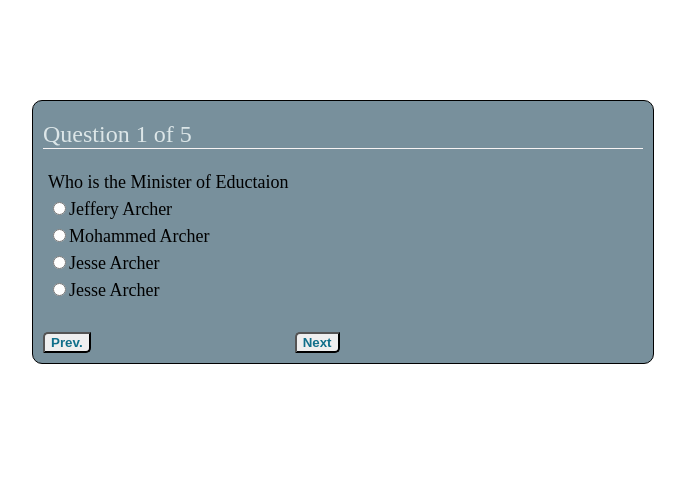
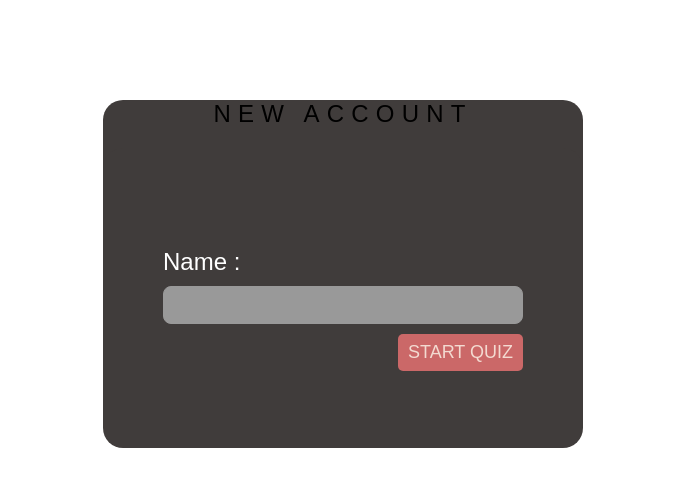
Before and after one commit to Chigozie391/Chigozie391.github.io, a plain HTML site: page index.html in a window 1280 px wide. Shown: the whole page, without its empty margins (297-982 px from the left). Drawn offline with Linux system fonts and the light colour scheme.

Commit message:
Added a login page, style fixes

```diff
--- a/index.html
+++ b/index.html
@@ -2,27 +2,32 @@
 <html>
 
 <head>
-    <title>Quiz App</title>
-    <link rel="stylesheet" type="text/css" href="resource/style.css"></link>
+    <title>Computer Based Test</title>
+    <link rel="stylesheet" href="resource/login.css" />
 </head>
 
 <body>
-    <div id='#container' class="container">
-        <h2 id="questNo"></h2>
-        <div id="questions">
+    <div id="page">
+        <div id='container'>
+            <h2>New Account</h2>
+            <div id="page">
+                <form method="GET" action="resource/app.html">
+                    <div id='formlog'>
+                        <label for="username">Name :</label>
+                        <input type="text" id="name" required />
+                        <br />
+                        <input type="submit" onsubmit="setName();" value="Start Quiz" />
+                    </div>
+                </form>
+            </div>
         </div>
-        <br />
-        <button id='prev'>Prev. </button>
-        <button id='next'>Next </button>
-        <button id='submit'>submit </button>
-        <!-- <div id='footer'>
-            <input type='radio' name='no' id='choices' value='0' />
-            <input type='radio' name='no' id='choices' value='1' />
-        </div>
-        -->
     </div>
+    <script>
+    function setName() {
+        var val = document.getElementById('name').value;
+        localStorage.setItem('name', val);
+    }
+    </script>
 </body>
-<script type="text/javascript" src="resource/jquery-1.9.1.js"></script>
-<script type="text/javascript" src="resource/main.js"></script>
 
 </html>
--- /dev/null
+++ b/resource/login.css
@@ -0,0 +1,113 @@
+body {
+    background-color: #fff;
+    font-family: 'Oswald', 'Futura', sans-serif;
+    margin: 0;
+    padding: 0;
+}
+
+#page {
+    background-color: #403c3b;
+    margin: 0 auto 0 auto;
+    height: 300px;
+    border-radius: 20px
+}
+
+h2 {
+    margin-top: 100px;
+    color: #000;
+    font-size: 24px;
+    font-weight: normal;
+    text-align: center;
+    text-transform: uppercase;
+    letter-spacing: .3em;
+}
+
+
+form {
+    position: relative;
+    top: 100px;
+    padding: 0 60px 65px 60px;
+}
+
+label {
+    color: #fff;
+    display: block;
+    margin: 10px 0 10px 0;
+    font-size: 24px;
+}
+
+
+input[type='submit'] {
+    background-color: #cb6868;
+    color: #f3dad1;
+    border: none;
+    border-radius: 5px;
+    padding: 8px 10px;
+    margin-top: 10px;
+    float: right;
+    font-size: 18px;
+    text-decoration: none;
+    text-transform: uppercase;
+}
+
+input[type='submit']:hover {
+    background-color: #d75359;
+    color: #f3dad1;
+    cursor: pointer;
+    box-shadow: none;
+    position: relative;
+    top: 1px;
+}
+
+input[type='text'] {
+    background-color: #999;
+    color: #666;
+    font-family: 'Oswald', 'Futura', sans-serif;
+    font-size: 24px;
+    width: 96%;
+    padding: 4px 6px;
+    border: 1px solid #999;
+    border-radius: 8px;
+}
+
+input[type='text']:focus {
+    border: 1px solid #fff;
+    background-color: #fff;
+    outline: none;
+}
+
+@media only screen and (max-width: 500px) {
+    body {
+        background-color: #403c3b;
+    }
+    #page {
+        max-width: 480px;
+    }
+    h2 {
+        color: #fff;
+    }
+}
+
+@media only screen and (min-width: 501px) and (max-width: 767px) {
+    #page {
+        max-width: 480px;
+        margin: 20px auto 20px auto;
+    }
+}
+
+@media only screen and (min-width: 768px) and (max-width: 959px) {
+    #page {
+        max-width: 480px;
+        margin: 20px auto 20px auto;
+    }
+}
+
+@media only screen and (min-width: 960px) {
+    #page {
+        max-width: 480px;
+        margin: 20px auto 20px auto;
+    }
+}
+
+@media (-webkit-min-device-pixel-ratio: 2),
+(min-resolution: 192dpi) {}
--- a/resource/main.js
+++ b/resource/main.js
@@ -1,12 +1,8 @@
 $(function() {
 
-
-    var json = $.getJSON('resource/package.json');
+    var json = $.getJSON('package.json');
     var $questNo = $('#questNo');
     var $test = $('#questions');
-    var $next = $('#next');
-    var $prev = $('#prev');
-    var $submit = $('#submit');
 
     var correct = 0;
     var pos = 0;
@@ -14,9 +10,9 @@ $(function() {
 
     var $choices, question, chA, chB, chC, insertQuest;
 
+    //localStorage.clear();
+    var username = localStorage.getItem('name');
 
-
-    //localStorage.clear();
 
     function renderQuestion() {
 
@@ -49,7 +45,6 @@ $(function() {
     }
 
 
-
     function storedAnswer() {
         var radio = document.getElementsByName('choice');
         var storagedata = localStorage.getItem(pos);
@@ -63,7 +58,6 @@ $(function() {
             localStorage.setItem(pos, $(this).val());
         });
     }
-
 
 
     function nextQues() {
@@ -82,7 +76,7 @@ $(function() {
         if (pos < 5) {
             renderQuestion();
         }
-        console.log(answerDataArray);
+        //console.log(answerDataArray);
     }
 
 
@@ -92,7 +86,7 @@ $(function() {
             renderQuestion();
         }
         if ($next.css('display') == 'none') {
-            $next.toggle();
+            $next.css('display', 'inline');
         }
         $submit.hide();
     }
@@ -116,9 +110,11 @@ $(function() {
         });
     }
 
-    $submit.hide();
     renderQuestion();
 
+    $prev = $("<button id ='prev'>prev</button>").appendTo('.container');
+    $next = $("<button id ='next'>Next</button>").appendTo('.container');
+    $submit = $("<button id ='submit'>submit</button>").appendTo('.container').hide();
 
     $next.on('click', nextQues);
     $prev.on('click', previousQues);
--- a/resource/style.css
+++ b/resource/style.css
@@ -1,41 +1,20 @@
-@import url(http://fonts.googleapis.com/css?family=Oswald);
-
-
 body {
     /*font-family: 'Oswald', 'Futura', sans-serif;*/
     margin: 0;
     padding: 0;
 }
 
-
-
-
-
-
-/* Responsive page rules at bottom of style sheet */
-
 div.container {
-    max-width: 600px;
-    min-width: 340px;
     position: relative;
     top: 100px;
-    margin: 0 auto 0 auto;
     background-color: #78909C;
     border: 1px solid #000;
     border-radius: 10px;
     padding: 0px 10px 5px 10px;
 }
 
-
-/*div#footer {
-    height: 15px;
-    width: inherit;
-    border-radius: 5px;
-    background-color: inherit;
-}
-*/
-
 div#questions {
+    margin: 0 auto 0 auto;
     font-size: 18px;
     line-height: 1.5em;
     margin-left: 5px;
@@ -50,65 +29,52 @@ h2 {
 #next,
 #prev,
 #submit {
-    position: relative;
-    display: inline-block;
-    margin: 10px 200px 5px 0px;
+    width: auto;
+    margin-right: 20px;
+    display: inline;
+    color: #106f8a;
+    font-weight: bold;
     border-top-left-radius: 5px;
     border-bottom-right-radius: 5px;
-    color: #106f8a;
-    font-weight: bold
+}
+
+#next {
+    position: absolute;
+    left: 200px;
 }
 
 #submit {
     float: right;
-    margin: 10px 10px 5px 0px;
 }
 
 
+@media only screen and (max-width: 500px) {
+    body {
+        background-color: #78909C;
+    }
+    div.container {
+        border: none;
+    }
 
-
-
-
-
-
-
-
-/* Small screen - acts like the app would */
-
-@media only screen and (max-width: 500px) {
-
-    #container {
-        max-width: 480px;
-    }
 }
 
 @media only screen and (min-width: 501px) and (max-width: 767px) {
-    #container {
-        max-width: 480px;
+    div.container {
+        max-width: 550px;
         margin: 20px auto 20px auto;
     }
 }
 
 @media only screen and (min-width: 768px) and (max-width: 959px) {
-    #container {
-        max-width: 480px;
+    div.container {
+        max-width: 600px;
         margin: 20px auto 20px auto;
     }
 }
 
-
-
-
-
-
-
-
-
-/* Larger screens act like a demo for the app */
-
 @media only screen and (min-width: 960px) {
-    #container {
-        max-width: 480px;
+    div.container {
+        max-width: 600px;
         margin: 20px auto 20px auto;
     }
 }
```
Also changed, not shown: resource/app.html (added, +25 -0 lines).
